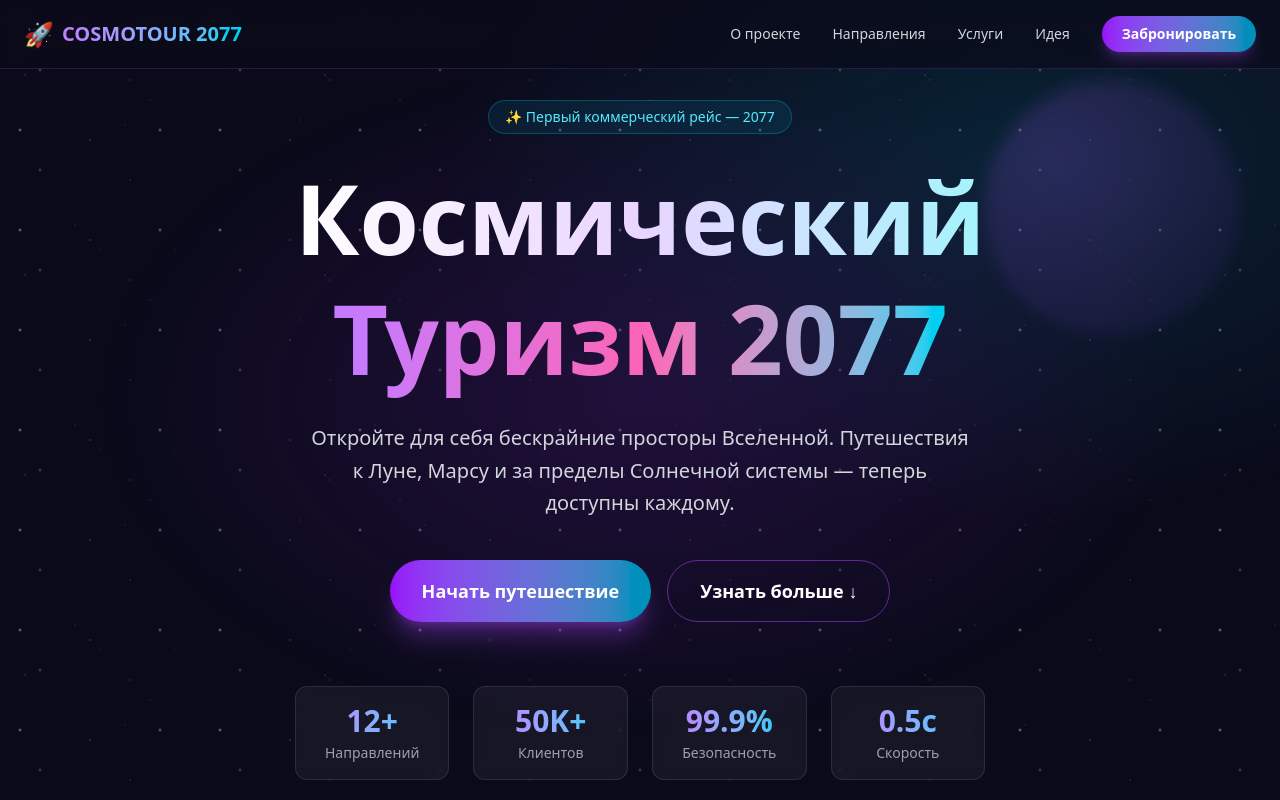
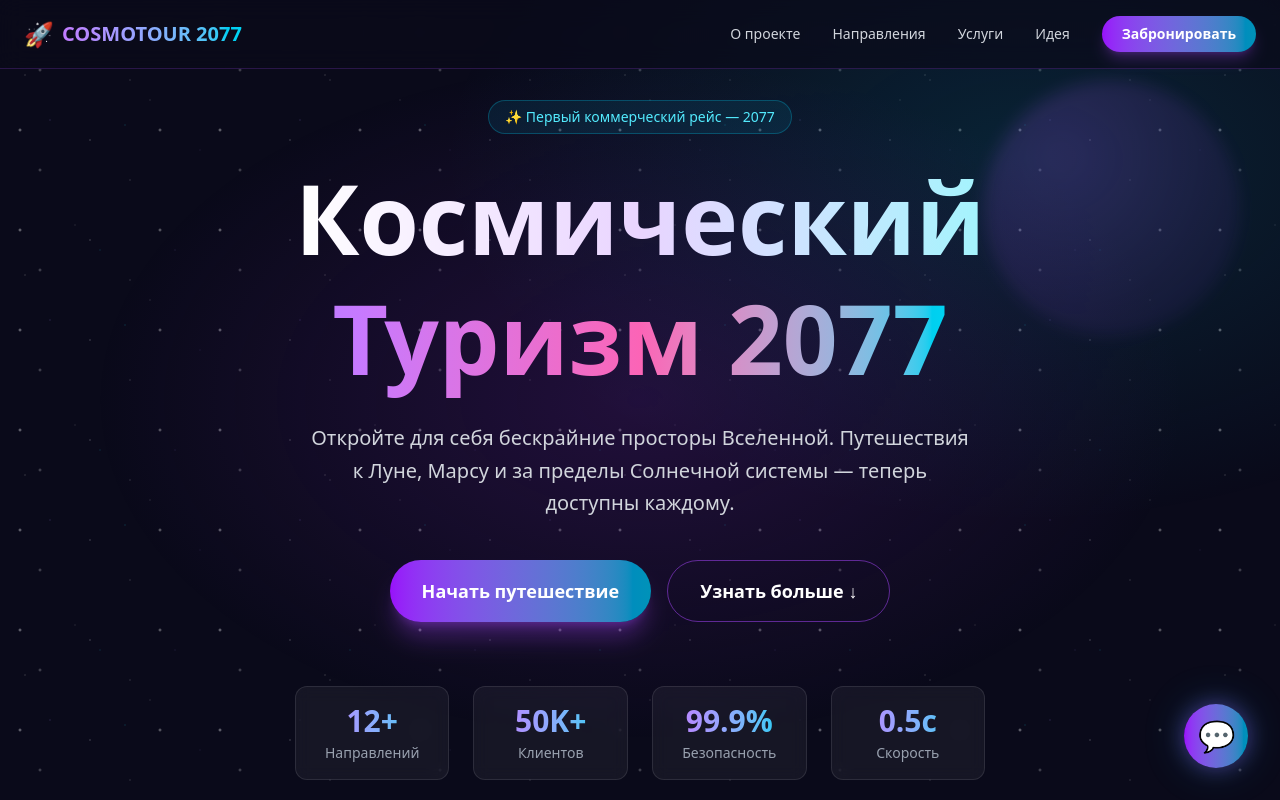
Before and after one commit to luckyr0st/alsfjsalkf, a React (Vite) app: page / in a window 1280 px wide. Shown: the top 800 px of the page. Built offline with nearby package versions, Linux system fonts and the light colour scheme.

Commit message:
task snapshot 0ac774da-0ccc-4722-b9d3-53a981ea0d6f

```diff
--- a/src/App.tsx
+++ b/src/App.tsx
@@ -453,7 +453,8 @@ function App() {
       {/* Floating Feedback Button */}
       <button
         onClick={() => setIsModalOpen(true)}
-        className="fixed bottom-8 right-8 z-[9999] w-16 h-16 bg-gradient-to-r from-purple-600 to-cyan-600 rounded-full flex items-center justify-center shadow-2xl shadow-purple-500/40 hover:shadow-purple-500/60 hover:scale-110 transition-all duration-300 group animate-pulse-slow"
+        style={{ position: 'fixed', bottom: '32px', right: '32px', zIndex: 9999 }}
+        className="w-16 h-16 bg-gradient-to-r from-purple-600 to-cyan-600 rounded-full flex items-center justify-center shadow-2xl shadow-purple-500/40 hover:shadow-purple-500/60 hover:scale-110 transition-all duration-300 group animate-pulse-slow"
         aria-label="Обратная связь"
       >
         <span className="text-3xl group-hover:scale-110 transition-transform">💬</span>
```
